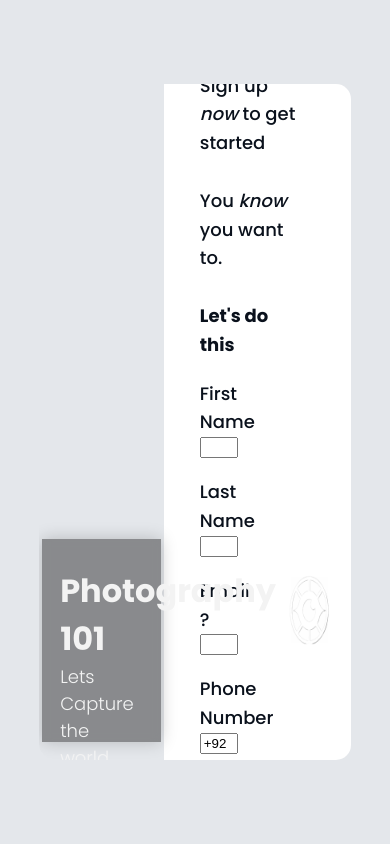
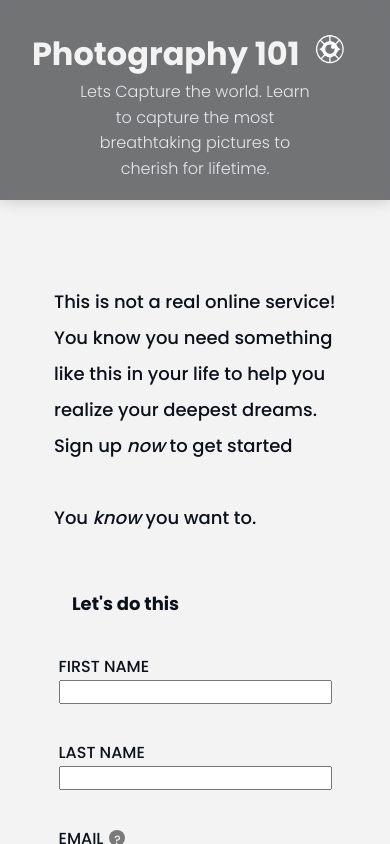
Before and after one commit to desi-angel/sign-up-form, a plain HTML site: page index.html in a window 390 px wide. Drawn offline with Linux system fonts and the light colour scheme.

Commit message:
Add additional styles
1. Add tooltips for better user experience
2. Change styles on password mismatch.
3. Add media queries for mobile use.

```diff
--- a/style.css
+++ b/style.css
@@ -2,8 +2,8 @@
 :root{
     --clr-body: #E4E7EB;
     --clr-1: #0A111C;
-    --clr-2:#020202;
-    --clr-transparent: rgba(0,0,0,0.5);
+    --clr-2:#F3F3F3;
+    --clr-transparent:rgba(0,0,0,0.5);
 
     --fs-1: 1.125rem;
     --fs-2: 2rem;
@@ -20,6 +20,7 @@
 body{
     height: 100vh;
     margin: 0;
+    line-height: 1.6;
     display: flex;
     justify-content: center;
     align-items: center;
@@ -31,8 +32,8 @@ body{
 }
 /* Layout */
 .container{
-    height: 80vh;
-    width: 80vw;
+    height: 85vh;
+    width: 85vw;
     display: flex;
     margin: 0 auto;
     border-radius: 15px;
@@ -54,51 +55,46 @@ body{
 .left-content{
     width: 95%;
     height: 30%;
-    color: #f3f3f3;
+    color: var(--clr-body);
     padding: 1em;
     box-shadow: 0 0 1rem 0 rgb(0,0,0,0.2);
-    background-color: rgba(0,0,0,0.4);
+    background-color: var(--clr-transparent);
     backdrop-filter: blur(5px);
     font-size: var(--fs-1);
     margin-bottom: 1em;
 }
 .site-title{
     display: flex;
-    /* border: 2px solid red; */
-
+    flex-flow: row;
+    width: 100%;
 }
 h1{
-  color: #f3f3f3;
-  font-size: clamp(0.75rem,2rem,2.5rem);
-  /* border: 2px solid rebeccapurple; */
+  color: var(--clr-2);
+  font-size: clamp(1rem, 0.6447rem + 1.5789vw, 2.5rem);
   padding-top: 10px;
-
 }
 img{
-    width: 80px;
+    width: 5vw;
     padding: 0;
-    /* border: 2px solid red; */
-     position: relative;
-    right: 0.5rem;
 }
 .right{
     width: 60%;
-    background-color: white;
-    display: flex;
-    flex-direction: column;
-    justify-content: center;
-    /* align-items: center; */
+    background-color: var(--clr-2);
+
 }
 .right-content{
-    /* border: 2px solid red; */
-    width: 90%;
-    padding: 2em 2em;
+    padding: 3em 3em;
     line-height: 1.6;
     font-weight: var(--fw-2);
+
 }
+/*Form Elements*/
 input{
     display: block;
     width: 100%;
+    padding: 0.5em;
+    font-family: inherit;
+    font-size: 1rem;
 
 }
 .input{
@@ -110,7 +106,9 @@ input{
 form{
     display: flex;
     flex-wrap: wrap;
-    gap: 20px;
+    padding: 1em;
+    gap: 2em;
+    box-shadow: rgba(0, 0, 0, 0.35) 0px 5px 15px;
 
 }
 .form-title{
@@ -122,7 +120,7 @@ form{
     width: 100%;
     padding: 0.5em;
     background-color: var(--clr-1);
-    color: #E4E7EB;
+    color: var(--clr-body);
     font-family: inherit;
     border-radius: 5px;
     margin: 1.2em 0;
@@ -132,3 +130,124 @@ form{
     color: var(--clr-1);
     font-weight: var(--fw-3);
 }
+.form-label{
+    font-size: 1rem;
+    text-transform: uppercase;
+    display: flex;
+}
+.error-message{
+
+    font-size: var(--fs-3);
+
+}
+.form-tooltip{
+    color: var(--clr-2);
+    font-size: var(--fs-3);
+    background-color: var(--clr-transparent);
+    display: inline-block;
+    width: 1rem;
+    height: 1rem;
+    border-radius: 50%;
+    text-align: center;
+    align-self: center;
+    margin-left: 0.5em;
+    position: relative;
+}
+.form-tooltip::after{
+    content: attr(data-tooltip);
+    display: none;
+    position: absolute;
+    background-color: var(--clr-transparent);
+    padding: 0.5em;
+    bottom: 1.5em;
+    text-align: left;
+    width: 250px;
+}
+.form-tooltip:hover::after{
+    display: block;
+}
+
+
+@media only screen and (max-width: 960px) {
+    .container{
+        width: 100vw;
+        height: 100vh;
+        display: flex;
+        flex-flow: column;
+        border-radius: 0;
+        margin: 0;
+        overflow: auto;
+    }
+    .left{
+        width: 100%;
+        height: 25%;
+        background-size: 100vw;
+
+    }
+    .left-content{
+        width: 100%;
+        height: 100%;
+        display: flex;
+        flex-direction: column;
+        justify-content: center;
+        align-items: center;
+        margin: 0;
+    }
+    .site-title{
+        /* border: 2px solid red; */
+        justify-content: center;
+        align-items: center;
+    }
+    .dummy-text-left{
+        width: 70%;
+        text-align: center;
+        margin: 0 auto;
+        font-size: 1rem;
+        /* border: 2px solid black; */
+    }
+    h1{
+        font-size: 2rem;
+    }
+    img{
+        width: 15vw;
+        position: static;
+        gap: 10px;
+    }
+    .right{
+        width: 100%;
+    }
+    form{
+        flex-flow: column nowrap;
+        align-items: center;
+        width: 100%;
+        box-shadow: none;
+    }
+    .dummy-text{
+        width: auto;
+        margin-top: 30px;
+        line-height: 2;
+    }
+    .input{
+        text-align: left;
+        width: auto;
+        font-size: 0.9em;
+        justify-content: center;
+        /* align-items: center; */
+    }
+    input{
+        font-size: 0.9rem;
+        height: 1.5rem;
+        width: 70vw;
+    }
+    .btn,
+    .log-in{
+        display: flex;
+        justify-content: center;
+        margin-bottom: 0px;
+    }
+    button{
+        margin-bottom: 0px;
+        width: 60vw;
+        padding: 10px 5px;
+    }
+}
```
